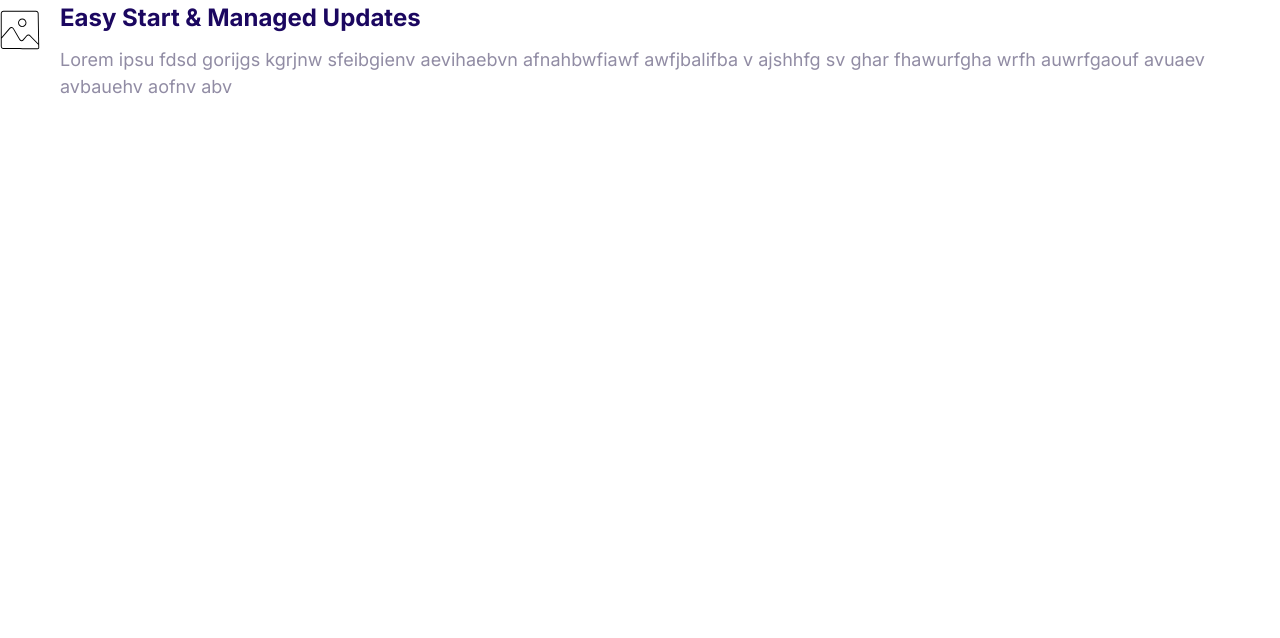
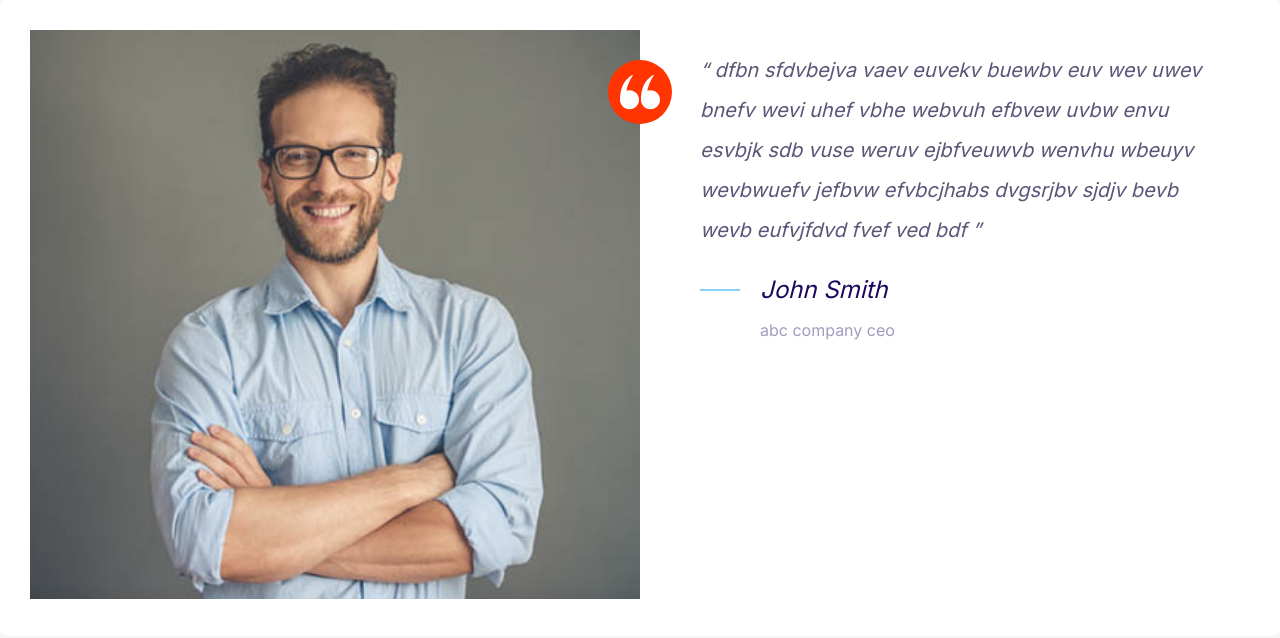
Before and after one commit to jyothiprasanthdr/HTML-and-CSS, a plain HTML site: page MOSHIFY/index.html in a window 1280 px wide. Drawn offline with Linux system fonts and the light colour scheme.

Commit message:
Define the testimonial card.

```diff
--- a/MOSHIFY/css/styles.css
+++ b/MOSHIFY/css/styles.css
@@ -6,6 +6,7 @@
   --color-body: #918ca4;
   --color-borders: #ccc;
   --border-radius: 30px;
+  --color-body-darker: #5c5577;
 }
 
 *,
@@ -163,7 +164,14 @@ a {
 .icon--primary {
   fill: #2584ff;
 }
+.icon--white {
+  fill: white;
+}
 
+.icon--small {
+  width: 30px;
+  height: 30px;
+}
 .icon-container {
   background-color: #f3f9f8;
   width: 64px;
@@ -172,6 +180,10 @@ a {
   display: inline-flex;
   justify-content: center;
   align-items: center;
+}
+
+.icon-container--accent {
+  background: var(--color-accent);
 }
 
 /* Buttons */
@@ -376,3 +388,97 @@ a {
 .media__image {
   margin-top: 1rem;
 }
+
+/* quotes */
+
+.quote {
+  font-style: italic;
+  font-size: 3rem;
+  color: var(--color-body-darker);
+  line-height: 4rem;
+}
+.quote__text::before {
+  content: open-quote;
+}
+.quote__text::after {
+  content: close-quote;
+}
+
+.quote__author {
+  font-size: 3rem;
+  font-weight: 500;
+  margin-bottom: 0;
+}
+.quote__org {
+  font-size: 2rem;
+
+  font-style: normal;
+
+  color: var(--color-headings);
+  opacity: 0.4;
+  margin-bottom: 0;
+}
+
+.quote__line {
+  position: relative;
+  bottom: 10px;
+}
+
+@media screen and (min-width: 1024px) {
+  .quote {
+    font-size: 2rem;
+  }
+  .quote__author {
+    font-size: 2.4rem;
+  }
+  .quote__org {
+    font-size: 1.6rem;
+  }
+}
+
+/* Grids */
+
+.grid {
+  display: grid;
+}
+
+@media screen and (min-width: 768px) {
+  .grid--1x2 {
+    grid-template-columns: repeat(2, 1fr);
+  }
+}
+@media screen and (min-width: 1024px) {
+  .grid--1x3 {
+    grid-template-columns: repeat(3, 1fr);
+  }
+}
+
+/* Testimonial */
+.testimonial {
+  padding: 3rem;
+}
+
+.testimonial__image {
+  position: relative;
+}
+
+.testimonial__image > img {
+  width: 100%;
+}
+
+.testimonial__image > .icon-container {
+  position: absolute;
+  top: 3rem;
+  right: -32px;
+}
+
+@media screen and (min-width: 768px) {
+  .testimonial .quote,
+  .testimonial .quote__author {
+    font: 2.4rem;
+  }
+
+  .testimonial .quote {
+    margin-left: 6rem;
+  }
+}
--- a/MOSHIFY/index.html
+++ b/MOSHIFY/index.html
@@ -15,19 +15,37 @@
     <link rel="stylesheet" href="css/styles.css" />
   </head>
   <body>
-    <div class="media">
-      <div class="media__image">
-        <svg class="icon icon--primary">
-          <use xlink:href="images/sprite.svg#snapp"></use>
-        </svg>
-      </div>
-      <div class="media__body">
-        <h3 class="media__title">Easy Start & Managed Updates</h3>
-        <p>
-          Lorem ipsu fdsd gorijgs kgrjnw sfeibgienv aevihaebvn afnahbwfiawf
-          awfjbalifba v ajshhfg sv ghar fhawurfgha wrfh auwrfgaouf avuaev
-          avbauehv aofnv abv
-        </p>
+    <div class="card testimonial">
+      <div class="grid grid--1x2">
+        <div class="testimonial__image">
+          <img src="images/testimonial.jpg" alt="tesstimonial" />
+          <span class="icon-container icon-container--accent">
+            <svg class="icon icon--white">
+              <use xlink:href="images/sprite.svg#quotes"></use>
+            </svg>
+          </span>
+        </div>
+        <blockquote class="quote">
+          <p class="quote__text">
+            dfbn sfdvbejva vaev euvekv buewbv euv wev uwev bnefv wevi uhef vbhe
+            webvuh efbvew uvbw envu esvbjk sdb vuse weruv ejbfveuwvb wenvhu
+            wbeuyv wevbwuefv jefbvw efvbcjhabs dvgsrjbv sjdjv bevb wevb
+            eufvjfdvd fvef ved bdf
+          </p>
+          <footer>
+            <div class="media">
+              <div class="media__image">
+                <svg class="icon icon--primary quote__line">
+                  <use xlink:href="images/sprite.svg#line"></use>
+                </svg>
+              </div>
+              <div class="media__body">
+                <h3 class="media__title quote__author">John Smith</h3>
+                <p class="quote__org">abc company ceo</p>
+              </div>
+            </div>
+          </footer>
+        </blockquote>
       </div>
     </div>
   </body>
```
Also changed, not shown: MOSHIFY/components/media.html (added, +15 -0 lines), MOSHIFY/components/quotes.html (added, +20 -0 lines), MOSHIFY/images/testimonial.jpg (added).
